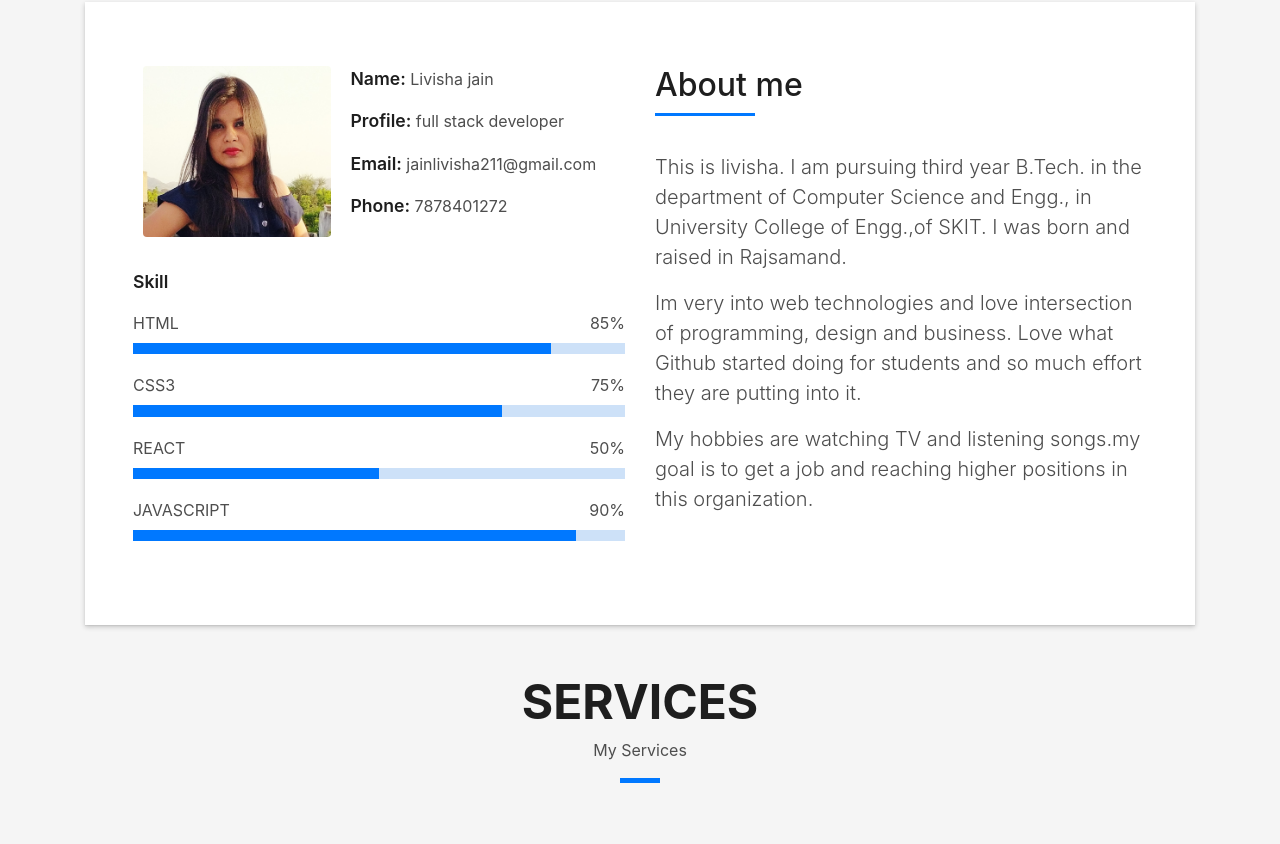
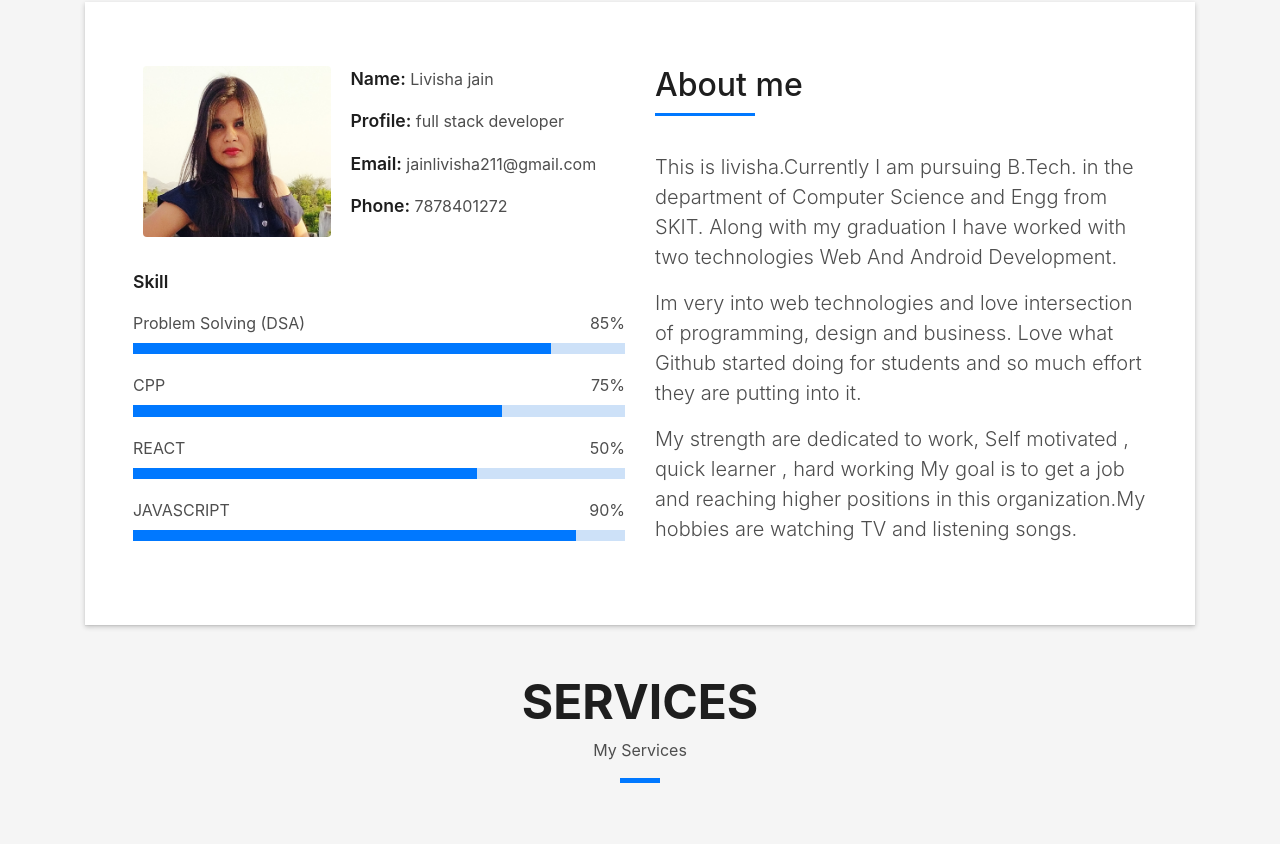
Before and after one commit to SanskarDuttSharma/My-portfolio, a plain HTML site: page index.html in a window 1280 px wide. Shown: the part 862-1706 px from the top of the page. Drawn offline with Linux system fonts and the light colour scheme; files whose address does not match are found by name.

Commit message:
Update index.html

```diff
--- a/index.html
+++ b/index.html
@@ -23,13 +23,6 @@
 
   <!-- Main Stylesheet File -->
   <link href="css/style.css" rel="stylesheet">
-
-  <!-- =======================================================
-    Theme Name: DevFolio
-    Theme URL: https://bootstrapmade.com/devfolio-bootstrap-portfolio-html-template/
-    Author: BootstrapMade.com
-    License: https://bootstrapmade.com/license/
-  ======================================================= -->
 </head>
 
 <body id="page-top">
@@ -107,19 +100,19 @@
                 </div>
                 <div class="skill-mf">
                   <p class="title-s">Skill</p>
-                  <span>HTML</span> <span class="pull-right">85%</span>
+                  <span>Problem Solving (DSA)</span> <span class="pull-right">85%</span>
                   <div class="progress">
                     <div class="progress-bar" role="progressbar" style="width: 85%;" aria-valuenow="85" aria-valuemin="0"
                       aria-valuemax="100"></div>
                   </div>
-                  <span>CSS3</span> <span class="pull-right">75%</span>
+                  <span>CPP</span> <span class="pull-right">75%</span>
                   <div class="progress">
                     <div class="progress-bar" role="progressbar" style="width: 75%" aria-valuenow="75" aria-valuemin="0"
                       aria-valuemax="100"></div>
                   </div>
                   <span>REACT</span> <span class="pull-right">50%</span>
                   <div class="progress">
-                    <div class="progress-bar" role="progressbar" style="width: 50%" aria-valuenow="50" aria-valuemin="0"
+                    <div class="progress-bar" role="progressbar" style="width: 70%" aria-valuenow="50" aria-valuemin="0"
                       aria-valuemax="100"></div>
                   </div>
                   <span>JAVASCRIPT</span> <span class="pull-right">90%</span>
@@ -137,15 +130,16 @@
                     </h5>
                   </div>
                   <p class="lead">
-                    This is livisha. I am pursuing third year B.Tech. in the department of Computer Science and Engg., in University College of Engg.,of SKIT.
-                    I was born and raised in Rajsamand.
+                    This is livisha.Currently I am pursuing  B.Tech. in the department of Computer Science and Engg from SKIT.
+                    Along with my graduation I have worked with two technologies Web And Android Development.
                   </p>
                   <p class="lead">
                     Im very into web technologies and love intersection of programming, design and business.
                     Love what Github started doing for students and so much effort they are putting into it.
                   </p>
                   <p class="lead">
-                     My hobbies are watching TV and listening songs.my goal is to get a job and reaching higher positions in this organization.
+                     My strength are dedicated to work, Self motivated , quick learner , hard working
+                     My goal is to get a job and reaching higher positions in this organization.My hobbies are watching TV and listening songs.
                   </p>
                 </div>
               </div>
```
